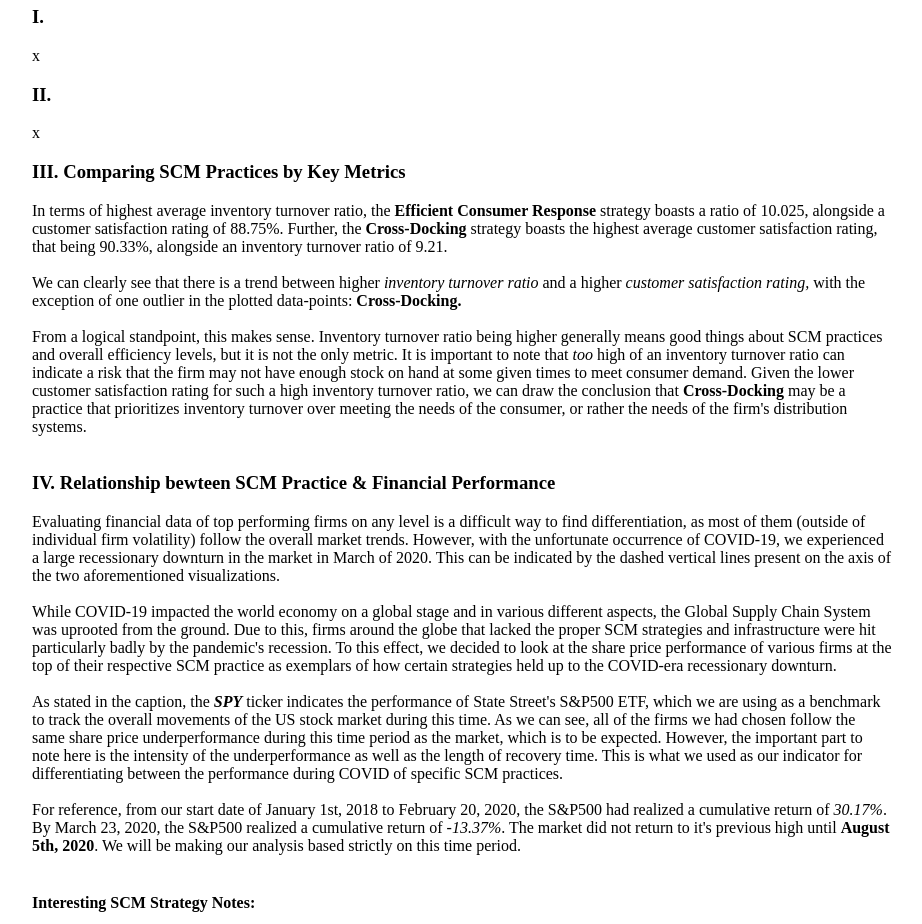
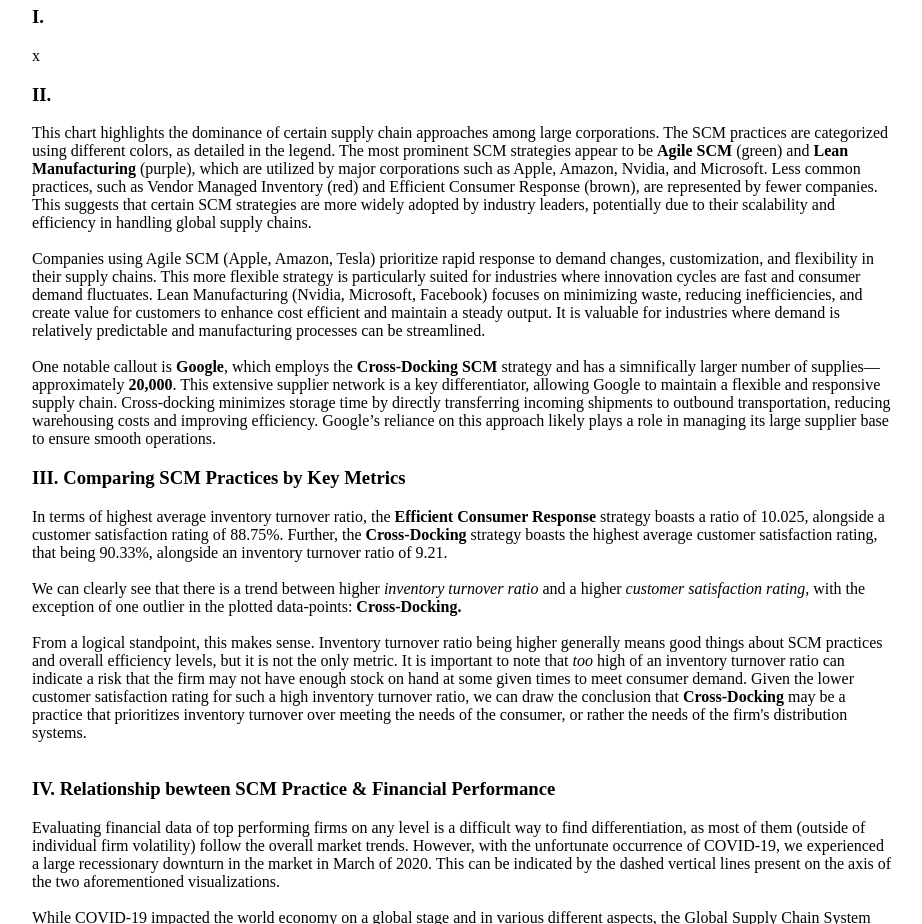
Before and after one commit to jokraun12/ds4200-final-project, a plain HTML site: page index.html in a window 1280 px wide. Shown: the part 4920-5844 px from the top of the page, without its empty margins (178-1100 px from the left). Drawn offline with nearby package versions, Linux system fonts and the light colour scheme.

Commit message:
index.html update

```diff
--- a/index.html
+++ b/index.html
@@ -85,7 +85,23 @@
         <h3>I. </h3>
         <p>x</p>
         <h3>II. </h3>
-        <p>x</p>
+        <p>
+          This chart highlights the dominance of certain supply chain approaches among large corporations. The SCM practices are categorized using different colors,
+          as detailed in the legend. The most prominent SCM strategies appear to be <strong>Agile SCM</strong> (green) and <strong>Lean Manufacturing</strong> (purple),
+          which are utilized by major corporations such as Apple, Amazon, Nvidia, and Microsoft. Less common practices, such as Vendor Managed Inventory (red) and
+          Efficient Consumer Response (brown), are represented by fewer companies. This suggests that certain SCM strategies are more widely adopted by industry leaders,
+          potentially due to their scalability and efficiency in handling global supply chains.
+          <br></br>
+          Companies using Agile SCM (Apple, Amazon, Tesla) prioritize rapid response to demand changes, customization, and flexibility in their supply chains.
+          This more flexible strategy is particularly suited for industries where innovation cycles are fast and consumer demand fluctuates.
+          Lean Manufacturing (Nvidia, Microsoft, Facebook) focuses on minimizing waste, reducing inefficiencies, and create value for customers to enhance cost efficient
+          and maintain a steady output. It is valuable for industries where demand is relatively predictable and manufacturing processes can be streamlined.
+          <br></br>
+          One notable callout is <strong>Google</strong>, which employs the <strong>Cross-Docking SCM</strong> strategy and has a simnifically larger number of supplies—approximately <strong>20,000</strong>.
+          This extensive supplier network is a key differentiator, allowing Google to maintain a flexible and responsive supply chain. Cross-docking minimizes
+          storage time by directly transferring incoming shipments to outbound transportation, reducing warehousing costs and improving efficiency.
+          Google’s reliance on this approach likely plays a role in managing its large supplier base to ensure smooth operations.
+        </p>
         <h3>III. Comparing SCM Practices by Key Metrics</h3>
         <p>
           In terms of highest average inventory turnover ratio, the <strong>Efficient Consumer Response</strong> strategy boasts a ratio of 10.025, alongside
```
